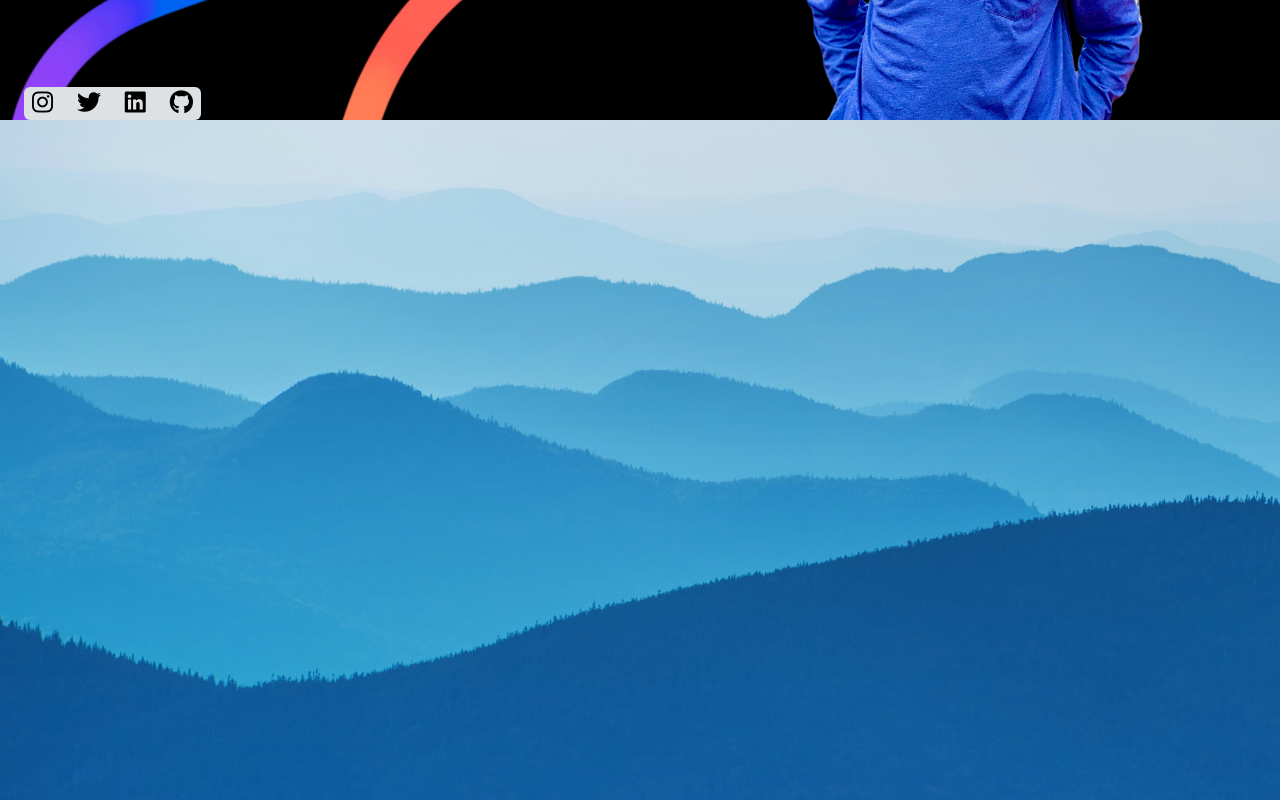
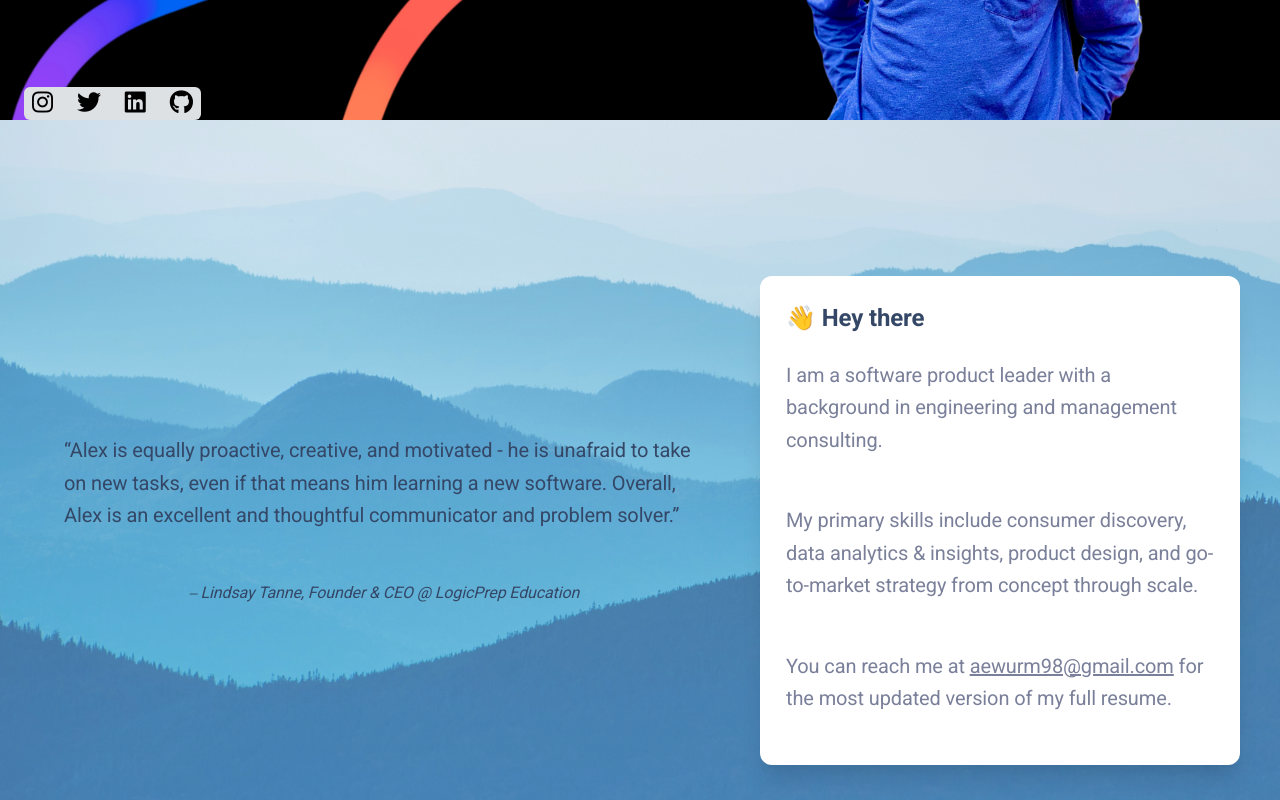
Before and after one commit to aewurm98/alex_wurm_personal_website, a React (Create React App) app: page / in a window 1280 px wide. Shown: the part 680-1480 px from the top of the page. Built offline with nearby package versions, Linux system fonts and the light colour scheme.

Commit message:
did bio section; set up structure for remaining sections

```diff
--- a/src/pages/LandingPages/Bio/index.js
+++ b/src/pages/LandingPages/Bio/index.js
@@ -6,6 +6,7 @@ import Container from "@mui/material/Container";
 import Grid from "@mui/material/Grid";
 import Card from "@mui/material/Card";
 import Stack from "@mui/material/Stack";
+import Divider from "@mui/material/Divider";
 import { spacing } from "@mui/system";
 
 // MUIKit2 Components
@@ -17,20 +18,259 @@ import MKButton from "components/MKButton";
 import mountains1 from "assets/images/my-images/Blue_Mountains.jpg";
 
 function Bio() {
-    return <>
+  return (
+    <>
+      <BrowserView>
         <MKBox
           minHeight="100vh"
           width="100%"
+          position="relative"
+          sx={{
+            display: "flex",
+            flexDirection: "row",
+            placeItems: "center end",
+            p: 3,
+          }}
+        >
+          <MKBox
+            position="absolute"
+            minHeight="100vh"
+            width="100%"
+            top={0}
+            left={0}
+            right={0}
+            bottom={0}
             sx={{
               backgroundImage: `url(${mountains1})`,
               backgroundSize: "cover",
               backgroundPosition: "center",
-          display: "flex",
-          flexDirection: "row-reverse",
-          placeItems: "flex-end start",
+              opacity: 0.75,
             }}
           ></MKBox>
-    </>;
+          <MKBox
+            position="relative"
+            minheight="80vh"
+            width="60%"
+            display="flex"
+            flexDirection="column"
+            alignItems="center"
+            justifyContent="center"
+            padding={5}
+          >
+            <MKTypography
+              variant="body1"
+              color="dark"
+              fontWeight="regular"
+              my={3}
+            >
+              “Alex is equally proactive, creative, and motivated - he is
+              unafraid to take on new tasks, even if that means him learning a
+              new software. Overall, Alex is an excellent and thoughtful
+              communicator and problem solver.”
+            </MKTypography>
+            <MKTypography
+              variant="body2"
+              color="dark"
+              fontWeight="regular"
+              fontStyle="italic"
+              my={3}
+            >
+              ⎯ Lindsay Tanne, Founder & CEO @ LogicPrep Education
+            </MKTypography>
+          </MKBox>
+          <MKBox
+            position="relative"
+            minheight="80vh"
+            width="40%"
+            display="flex"
+            flexDirection="column"
+            borderRadius="xl"
+            bgColor="white"
+            shadow="xl"
+            overflow="auto"
+            p={3}
+            sx={{
+              borderLeft: "2px solid #ffffff",
+              borderRight: "2px solid #ffffff",
+              borderTop: "2px solid #ffffff",
+              borderBottom: "2px solid #ffffff",
+              mx: 2,
+            }}
+          >
+            <MKBox
+              display="flex"
+              alginItems="start"
+              justifyContent="space-between"
+              flex={1}
+            >
+              <MKTypography variant="h4">👋 Hey there</MKTypography>
+            </MKBox>
+            <MKBox
+              display="flex"
+              flexDirection="column"
+              alignItems="flex-start"
+              justifyContent="start"
+              flex={12}
+            >
+              <MKTypography
+                variant="body1"
+                color="secondary"
+                fontWeight="regular"
+                my={3}
+              >
+                I am a software product leader with a background in engineering
+                and management consulting.
+              </MKTypography>
+              <MKTypography
+                variant="body1"
+                color="secondary"
+                fontWeight="regular"
+                my={3}
+              >
+                My primary skills include consumer discovery, data analytics &
+                insights, product design, and go-to-market strategy from concept
+                through scale.
+              </MKTypography>
+              {/* TODO: Implement mailto: hyperlink here */}
+              <MKTypography
+                variant="body1"
+                color="secondary"
+                fontWeight="regular"
+                my={3}
+              >
+                You can reach me at <u>aewurm98@gmail.com</u> for the most
+                updated version of my full resume.
+              </MKTypography>
+            </MKBox>
+          </MKBox>
+        </MKBox>
+      </BrowserView>
+
+      <MobileView>
+        <MKBox
+          minHeight="100vh"
+          width="100%"
+          position="relative"
+          sx={{
+            display: "flex",
+            flexDirection: "column-reverse",
+            placeItems: "center end",
+            p: 3,
+          }}
+        >
+          <MKBox
+            position="absolute"
+            minHeight="100vh"
+            width="100%"
+            top={0}
+            left={0}
+            right={0}
+            bottom={0}
+            sx={{
+              backgroundImage: `url(${mountains1})`,
+              backgroundSize: "cover",
+              backgroundPosition: "center",
+              opacity: 0.75,
+            }}
+          ></MKBox>
+          <MKBox
+            position="relative"
+            width="100%"
+            display="flex"
+            flexDirection="column"
+            alignItems="center"
+            justifyContent="center"
+            padding={3}
+          >
+            <MKTypography
+              variant="body1"
+              color="light"
+              fontWeight="regular"
+              my={3}
+            >
+              “Alex is equally proactive, creative, and motivated - he is
+              unafraid to take on new tasks, even if that means him learning a
+              new software. Overall, Alex is an excellent and thoughtful
+              communicator and problem solver.”
+            </MKTypography>
+            <MKTypography
+              variant="body2"
+              color="light"
+              fontWeight="regular"
+              fontStyle="italic"
+              my={3}
+            >
+              ⎯ Lindsay Tanne, Founder & CEO @ LogicPrep Education
+            </MKTypography>
+          </MKBox>
+          <MKBox
+            position="relative"
+            width="100%"
+            display="flex"
+            flexDirection="column"
+            borderRadius="xl"
+            bgColor="white"
+            shadow="xl"
+            overflow="auto"
+            p={3}
+            sx={{
+              borderLeft: "2px solid #ffffff",
+              borderRight: "2px solid #ffffff",
+              borderTop: "2px solid #ffffff",
+              borderBottom: "2px solid #ffffff",
+              mx: 2,
+            }}
+          >
+            <MKBox
+              display="flex"
+              alginItems="start"
+              justifyContent="space-between"
+              flex={1}
+            >
+              <MKTypography variant="h4">👋 Hey there</MKTypography>
+            </MKBox>
+            <MKBox
+              display="flex"
+              flexDirection="column"
+              alignItems="flex-start"
+              justifyContent="start"
+              flex={12}
+            >
+              <MKTypography
+                variant="body1"
+                color="secondary"
+                fontWeight="regular"
+                my={3}
+              >
+                I am a software product leader with a background in engineering
+                and management consulting.
+              </MKTypography>
+              <MKTypography
+                variant="body1"
+                color="secondary"
+                fontWeight="regular"
+                my={3}
+              >
+                My primary skills include consumer discovery, data analytics &
+                insights, product design, and go-to-market strategy from concept
+                through scale.
+              </MKTypography>
+              {/* TODO: Implement mailto: hyperlink here */}
+              <MKTypography
+                variant="body1"
+                color="secondary"
+                fontWeight="regular"
+                my={3}
+              >
+                You can reach me at <u>aewurm98@gmail.com</u> for the most
+                updated version of my full resume.
+              </MKTypography>
+            </MKBox>
+          </MKBox>
+        </MKBox>
+      </MobileView>
+    </>
+  );
 }
 
 export default Bio;
--- a/src/pages/LandingPages/HeroSection/index.js
+++ b/src/pages/LandingPages/HeroSection/index.js
@@ -17,8 +17,7 @@ import MKButton from "components/MKButton";
 import alex from "assets/images/my-images/Alex_Nature_Zoom.png";
 import bgi from "assets/images/my-images/Abstract_Lines.jpg";
 
-// TODO: Go back into Default Navbar and figure out how to add back functionality to collapse entire navbar after making a selection or clicking out
-// Home page. It works when I click the 'X' icon, so look through code to find and replicate that behavior.
+//TODO: Go back into each section and flex minheight with screensize so socials show immediately on mobile
 function HeroSection() {
   return (
     <>
--- a/src/pages/LandingPages/LearnMore/index.js
+++ b/src/pages/LandingPages/LearnMore/index.js
@@ -17,20 +17,41 @@ import MKButton from "components/MKButton";
 import mountains4 from "assets/images/my-images/Turquoise_Mountains.jpg";
 
 function LearnMore() {
-    return <>
+  return (
+    <>
+      <BrowserView>
         <MKBox
           minHeight="100vh"
           width="100%"
+          position="relative"
+          sx={{
+            display: "flex",
+            flexDirection: "row",
+            placeItems: "center end",
+            p: 3,
+          }}
+        >
+          <MKBox
+            position="absolute"
+            minHeight="100vh"
+            width="100%"
+            top={0}
+            left={0}
+            right={0}
+            bottom={0}
             sx={{
               backgroundImage: `url(${mountains4})`,
               backgroundSize: "cover",
               backgroundPosition: "center",
-          display: "flex",
-          flexDirection: "row-reverse",
-          placeItems: "flex-end start",
+              opacity: 0.75,
             }}
           ></MKBox>
-    </>;
+        </MKBox>
+      </BrowserView>
+
+      <MobileView></MobileView>
+    </>
+  );
 }
 
 export default LearnMore;
--- a/src/pages/LandingPages/Projects/index.js
+++ b/src/pages/LandingPages/Projects/index.js
@@ -18,6 +18,8 @@ import mountains3 from "assets/images/my-images/Orange_Mountains.jpg";
 
 function Projects() {
     return <>
+
+    <BrowserView>
     <MKBox
         minHeight="100vh"
         width="100%"
@@ -30,6 +32,11 @@ function Projects() {
           placeItems: "flex-end start",
         }}
       ></MKBox>
+      </BrowserView>
+
+      <MobileView>
+
+      </MobileView>
     </>;
   }
 
--- a/src/pages/LandingPages/WorkExperience/index.js
+++ b/src/pages/LandingPages/WorkExperience/index.js
@@ -23,21 +23,43 @@ import pepsico from "assets/images/my-images/Pepsico_logo.png";
 import pg from "assets/images/my-images/Procter_Gamble_logo.png";
 import lp from "assets/images/my-images/Logicprep_logo.png";
 
+//TODO: Update BrowserView to be responsive to size changes
 function WorkExperience() {
-    return <>
+  return (
+    <>
+      <BrowserView>
       <MKBox
           minHeight="100vh"
           width="100%"
+          position="relative"
+          sx={{
+            display: "flex",
+            flexDirection: "row",
+            placeItems: "center end",
+            p: 3,
+          }}
+        >
+          <MKBox
+            position="absolute"
+            minHeight="100vh"
+            width="100%"
+            top={0}
+            left={0}
+            right={0}
+            bottom={0}
             sx={{
               backgroundImage: `url(${mountains2})`,
               backgroundSize: "cover",
               backgroundPosition: "center",
-          display: "flex",
-          flexDirection: "row-reverse",
-          placeItems: "flex-end start",
+              opacity: 0.75,
             }}
           ></MKBox>
-    </>;
+        </MKBox>
+      </BrowserView>
+
+      <MobileView></MobileView>
+    </>
+  );
 }
 
 export default WorkExperience;
```
Also changed, not shown: src/components/my-components/Navbar.js (+4 -8 lines). Lines whose indentation alone changed are shown as unchanged.
